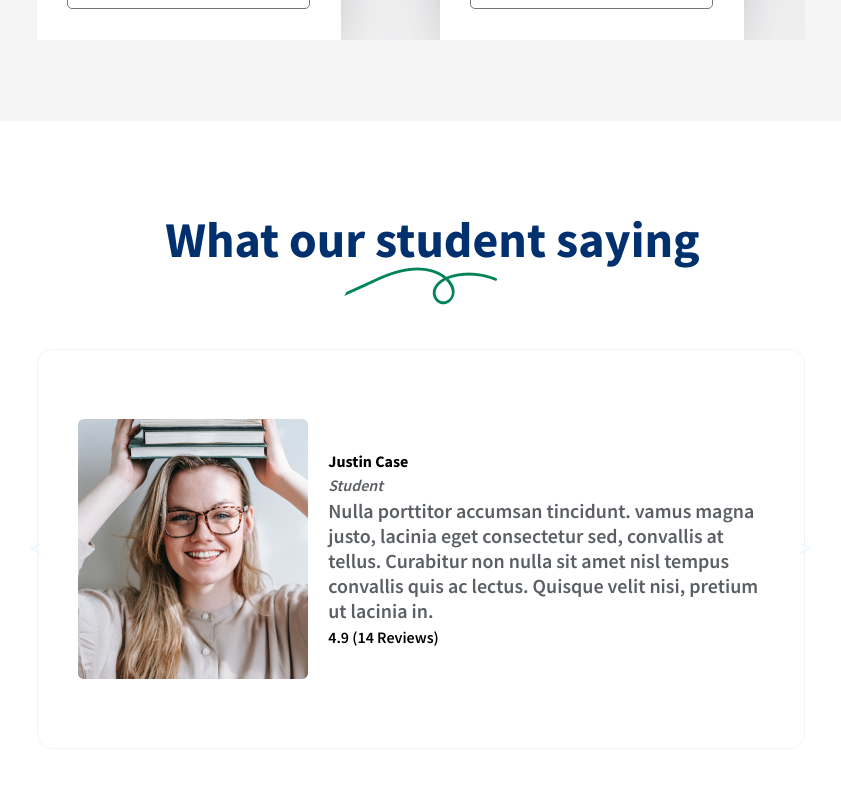
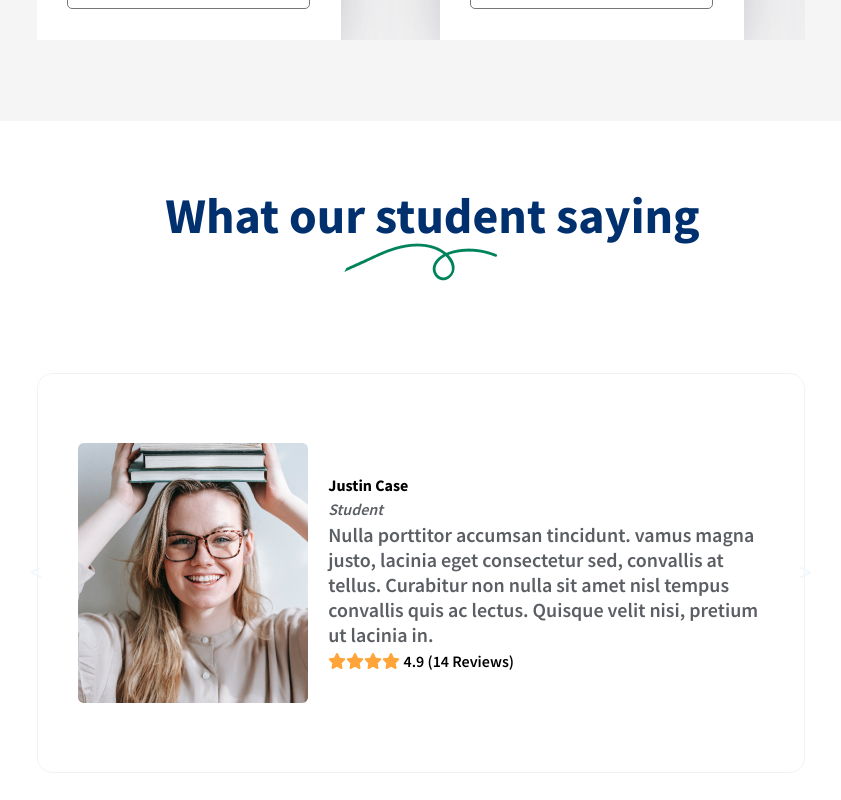
Before and after one commit to goutham-arkl/Echoling, a React (Create React App) app: page / in a window 1280 px wide. Shown: the part 5320-6120 px from the top of the page, without its empty margins (219-1060 px from the left). Built offline with nearby package versions, Linux system fonts and the light colour scheme.

Commit message:
review star

```diff
--- a/src/App.js
+++ b/src/App.js
@@ -11,6 +11,7 @@ import Footer from './Components/Footer/Footer';
 import Carousel from './Components/Carousel/Carousel';
 import News from './Components/newsandBlogs/News';
 import Reviews from './Components/StudentReviews/Reviews';
+import { FontAwesomeIcon } from '@fortawesome/react-fontawesome';
 
 function App() {
   return (
--- a/src/Components/StudentReviews/Reviews.css
+++ b/src/Components/StudentReviews/Reviews.css
@@ -3,7 +3,7 @@
     display: flex;
     flex-direction: column;
     align-items: center;
-    justify-content: center;
+    justify-content: space-evenly;
     gap: 20px;
 }
 .review-slider {
--- a/src/Components/StudentReviews/Reviews.jsx
+++ b/src/Components/StudentReviews/Reviews.jsx
@@ -2,12 +2,25 @@ import React,{useState} from 'react'
 import line from '../../images/line.png'
 import './Reviews.css'
 import photo from '../../images/review/1.png'
+import star from '../../images/review/star.svg'
 import { FontAwesomeIcon } from '@fortawesome/react-fontawesome'
-import { faGreaterThan, faLessThan } from '@fortawesome/free-solid-svg-icons'
+import { faGreaterThan, faLessThan, faStar } from '@fortawesome/free-solid-svg-icons'
 const Reviews = () => {
     const review = [
         {
-            id:1
+            id:1,
+            image:photo,
+            name:'Justin Case'
+        },
+        {
+            id:2,
+            image:photo,
+            name:'Ron'
+        },
+        {
+            id:3,
+            image:photo,
+            name:'Ramon'
         }
       ];
     const [currentImageIndex, setCurrentImageIndex] = useState(0);
@@ -38,13 +51,20 @@ const Reviews = () => {
       <div className='review-img'>
         <img src={photo}/>
       </div>
-      <div className='review-content'>
-        <span className='name'>Justin Case</span>
-        <em className='student'>Student</em>
-        <p className='opinion'>Nulla porttitor accumsan tincidunt. vamus magna justo, lacinia eget consectetur sed, convallis at tellus. Curabitur non nulla sit amet nisl tempus convallis quis ac lectus. Quisque velit nisi, pretium ut lacinia in.</p>
-        <span className='rating'>4.9 (14 Reviews)</span>
 
-      </div>
+            <div key={review[currentImageIndex].id} className='review-content'>
+
+            <span className='name'>{review[currentImageIndex].name}</span>
+            <em className='student'>Student</em>
+            <p className='opinion'>Nulla porttitor accumsan tincidunt. vamus magna justo, lacinia eget consectetur sed, convallis at tellus. Curabitur non nulla sit amet nisl tempus convallis quis ac lectus. Quisque velit nisi, pretium ut lacinia in.</p>
+            <span className='rating'><span style={{color:'#ffa439'}}><FontAwesomeIcon icon={faStar}/>
+            <FontAwesomeIcon icon={faStar}/>
+            <FontAwesomeIcon icon={faStar}/>
+            <FontAwesomeIcon icon={faStar}/>
+                                    </span>  4.9 (14 Reviews)</span>
+
+            </div>
+
     </div>
     <button onClick={handleNext}><FontAwesomeIcon icon={faGreaterThan}/></button>
     </div>
```
Also changed, not shown: src/App.css (line endings or trailing spaces), src/images/review/star.svg (added).
